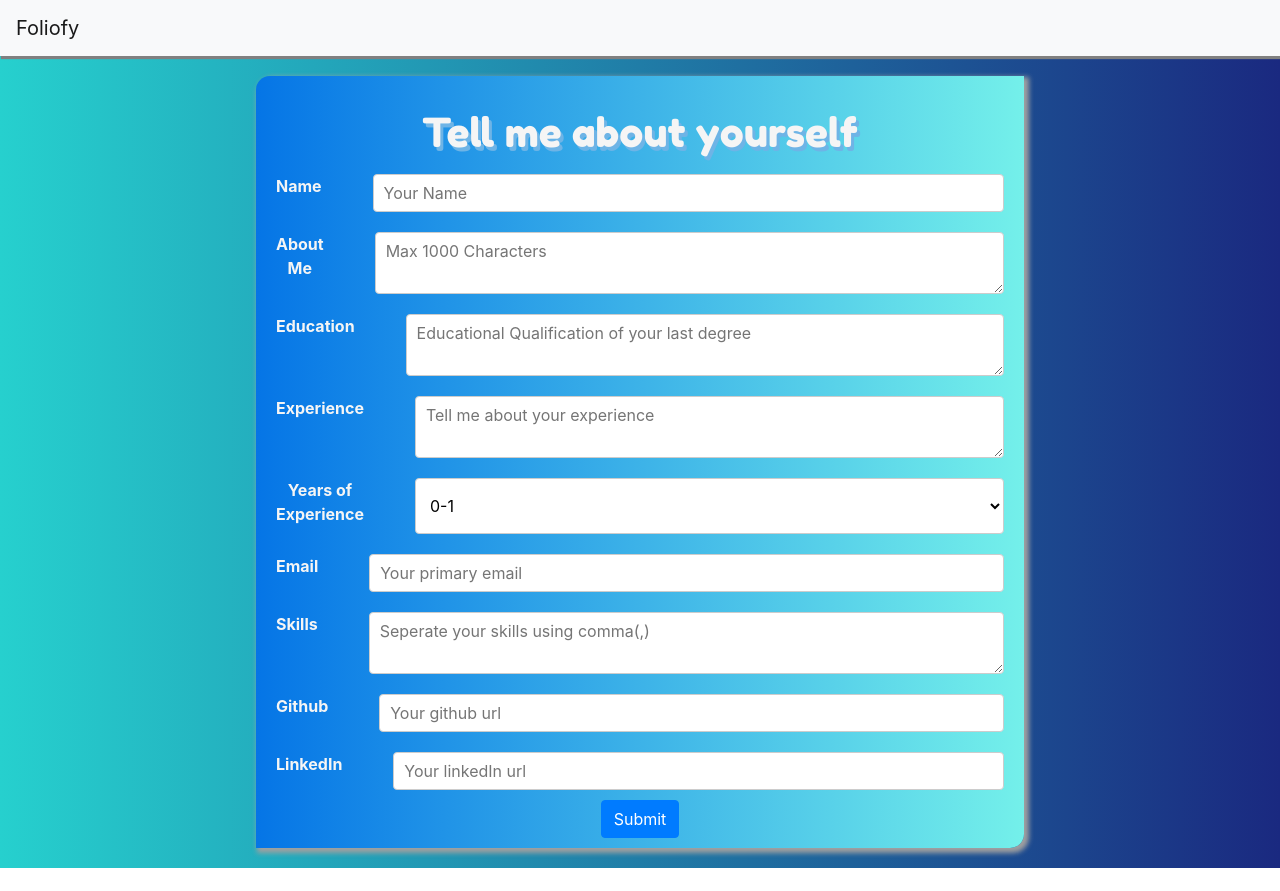
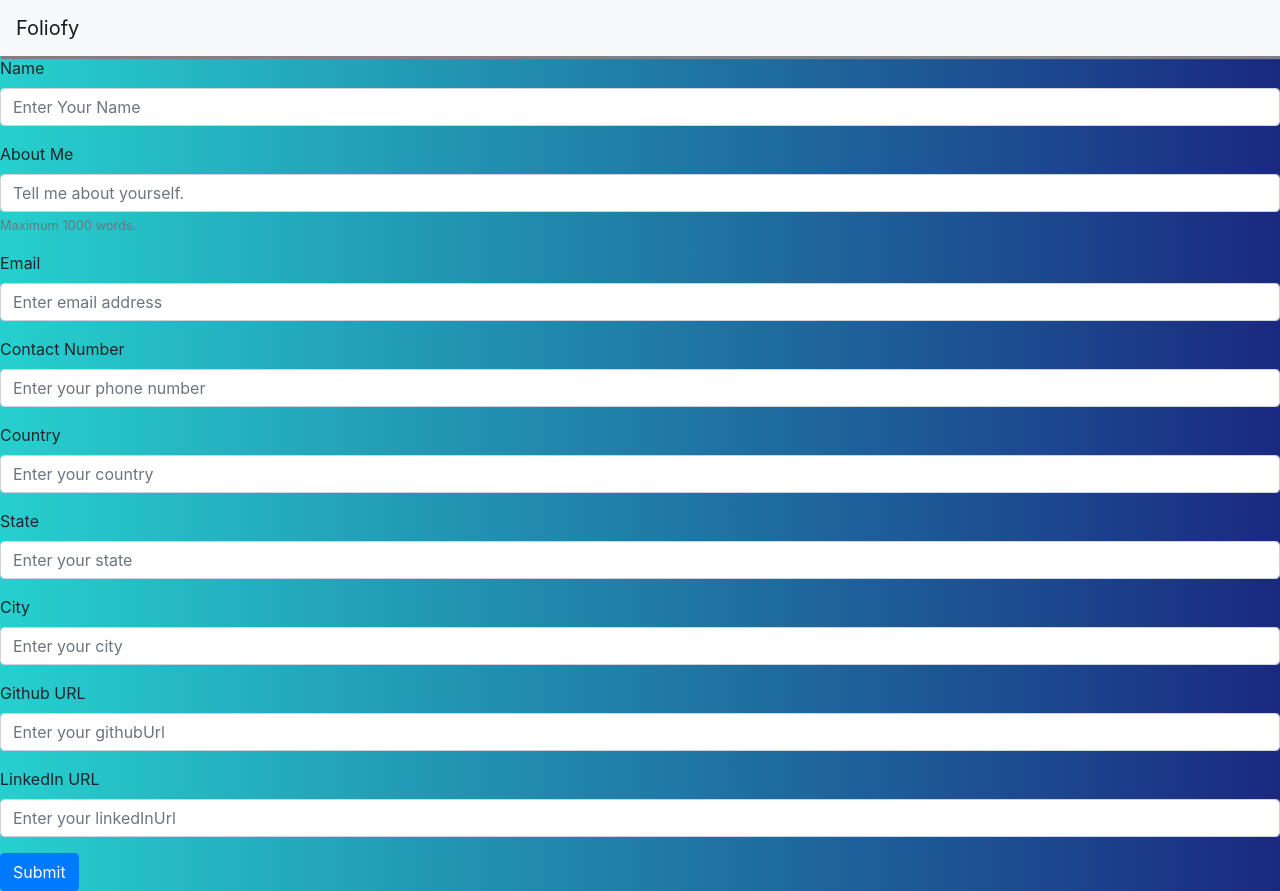
Before and after one commit to Foliofy/Foliofy, a React (Create React App) app: page / in a window 1280 px wide. Both pictures are taken after a click on the button "Let's Start!". Before the commit the page ends 868 px from the top, so only its background shows below. Built offline with nearby package versions, Linux system fonts and the light colour scheme.

Commit message:
Restructured Form using Formik

```diff
--- a/package.json
+++ b/package.json
@@ -7,6 +7,7 @@
     "@testing-library/react": "^9.4.1",
     "@testing-library/user-event": "^7.2.1",
     "bootstrap": "^4.4.1",
+    "formik": "^2.1.4",
     "react": "^16.13.0",
     "react-bootstrap": "^1.0.0-beta.17",
     "react-dom": "^16.13.0",
--- a/src/components/Form/Form.js
+++ b/src/components/Form/Form.js
@@ -1,164 +1,12 @@
 import React from "react";
 import "./Form.css";
-import Input from "../UI/Input/Input";
-import { Button } from "react-bootstrap";
-import Portfolio from "../Portfolio/Portfolio";
-class FormComponent extends React.Component {
-  constructor(props) {
-    super(props);
-    this.state = {
-      detailForm: {
-        name: {
-          elementType: "input",
-          elementConfig: {
-            placeholder: "Your Name",
-            type: "text",
-            label: "Name"
-          },
-          value: ""
-        },
-        aboutMe: {
-          elementType: "textarea",
-          elementConfig: {
-            placeholder: "Max 1000 Characters",
-            type: "text",
-            label: "About Me"
-          },
-          value: ""
-        },
-        education: {
-          elementType: "textarea",
-          elementConfig: {
-            placeholder: "Educational Qualification of your last degree",
-            type: "text",
-            label: "Education"
-          },
-          value: ""
-        },
-        experience: {
-          elementType: "textarea",
-          elementConfig: {
-            placeholder: "Tell me about your experience",
-            type: "text",
-            label: "Experience"
-          },
-          value: ""
-        },
-        yearsOfExperience: {
-          elementType: "select",
-          elementConfig: {
-            options: [
-              { value: "0-1", displayValue: "0-1" },
-              { value: "1-2", displayValue: "1-2" },
-              { value: "More than 2", displayValue: ">2" }
-            ],
-            label: "Years of Experience"
-          },
-          value: ""
-        },
-        email: {
-          elementType: "input",
-          elementConfig: {
-            type: "email",
-            placeholder: "Your primary email",
-            label: "Email"
-          },
-          value: ""
-        },
-        skills: {
-          elementType: "textarea",
-          elementConfig: {
-            placeholder: "Seperate your skills using comma(,)",
-            type: "text",
-            label: "Skills"
-          },
-          value: ""
-        },
-        githubHandle: {
-          elementType: "input",
-          elementConfig: {
-            type: "text",
-            placeholder: "Your github url",
-            label: "Github"
-          },
-          value: ""
-        },
-        linkedInHandle: {
-          elementType: "input",
-          elementConfig: {
-            type: "text",
-            placeholder: "Your linkedIn url",
-            label: "LinkedIn"
-          },
-          value: ""
-        }
-      },
-      showPortfolio: false
-    };
-  }
+import Personal from "../Form/FormComponents/PersonalCompoenent/PersonalComponent";
+const form = () => {
+  return (
+    <React.Fragment>
+      <Personal />
+    </React.Fragment>
+  );
+};
 
-  submitHandler = event => {
-    event.preventDefault();
-    const formData = {};
-    for (let formElementIdentifier in this.state.detailForm) {
-      formData[formElementIdentifier] = this.state.detailForm[
-        formElementIdentifier
-      ].value;
-    }
-    // console.log(formData);
-    this.setState({
-      showPortfolio: !this.state.showPortfolio
-    });
-  };
-
-  inputChangedHandler = (event, inputIdentifier) => {
-    const updatedDetailForm = {
-      ...this.state.detailForm
-    };
-    const updatedFormElement = {
-      ...updatedDetailForm[inputIdentifier]
-    };
-    updatedFormElement.value = event.target.value;
-    updatedDetailForm[inputIdentifier] = updatedFormElement;
-    this.setState({ detailForm: updatedDetailForm });
-  };
-
-  render() {
-    const detailElementsArray = [];
-    for (let key in this.state.detailForm) {
-      detailElementsArray.push({
-        id: key,
-        config: this.state.detailForm[key]
-      });
-    }
-    let form = (
-      <form onSubmit={this.detailHandler}>
-        {detailElementsArray.map(detailElement => (
-          <Input
-            key={detailElement.id}
-            label={detailElement.config.elementConfig.label}
-            elementType={detailElement.config.elementType}
-            elementConfig={detailElement.config.elementConfig}
-            value={detailElement.config.value}
-            changed={event => this.inputChangedHandler(event, detailElement.id)}
-          />
-        ))}
-        <Button onClick={this.submitHandler}>Submit</Button>
-      </form>
-    );
-    let displayElement = (
-      <div>
-        <div className="FormData">
-          <h1 className="Title">Tell me about yourself</h1>
-          {form}
-        </div>
-      </div>
-    );
-    if (this.state.showPortfolio) {
-      displayElement = <Portfolio formData={this.state.detailForm}/>;
-    }
-    return <React.Fragment>{displayElement}</React.Fragment>;
-  }
-}
-
-export default FormComponent;
+export default form;
--- /dev/null
+++ b/src/components/Form/FormComponents/PersonalCompoenent/PersonalComponent.js
@@ -0,0 +1,131 @@
+import React from "react";
+import { useFormik } from "formik";
+import { Form, Button } from "react-bootstrap";
+const Personal = (props) => {
+  const formik = useFormik({
+    initialValues: {
+      fullName: "",
+      aboutMe: "",
+      email: "",
+      phoneNumber: "",
+      country: "",
+      state: "",
+      city: "",
+      githubUrl: "",
+      linkedinUrl: ""
+    },
+    onSubmit: values => {
+      alert(JSON.stringify(values, null, 2));
+    }
+  });
+  return (
+    <Form onSubmit={formik.handleSubmit}>
+      <Form.Group>
+        <Form.Label htmlFor="fullName">Name</Form.Label>
+        <Form.Control
+          placeholder="Enter Your Name"
+          id="fullName"
+          name="fullName"
+          type="text"
+          onChange={formik.handleChange}
+          value={formik.values.fullName}
+        />
+      </Form.Group>
+
+      <Form.Group>
+        <Form.Label htmlFor="aboutMe">About Me</Form.Label>
+        <Form.Control
+          placeholder="Tell me about yourself."
+          id="aboutMe"
+          name="aboutMe"
+          type="textarea"
+          onChange={formik.handleChange}
+          value={formik.values.aboutMe}
+        />
+        <Form.Text className="text-muted">Maximum 1000 words.</Form.Text>
+      </Form.Group>
+      <Form.Group>
+        <Form.Label htmlFor="email">Email</Form.Label>
+        <Form.Control
+          type="email"
+          placeholder="Enter email address"
+          id="email"
+          name="email"
+          onChange={formik.handleChange}
+          value={formik.values.email}
+        />
+      </Form.Group>
+      <Form.Group>
+        <Form.Label htmlFor="phoneNum">Contact Number</Form.Label>
+        <Form.Control
+          type="number"
+          placeholder="Enter your phone number"
+          id="phoneNum"
+          name="phoneNum"
+          onChange={formik.handleChange}
+          value={formik.values.phoneNumber}
+        />
+      </Form.Group>
+      <Form.Group>
+        <Form.Label htmlFor="country">Country</Form.Label>
+        <Form.Control
+          type="text"
+          placeholder="Enter your country"
+          id="country"
+          name="country"
+          onChange={formik.handleChange}
+          value={formik.values.country}
+        />
+      </Form.Group>
+      <Form.Group>
+        <Form.Label htmlFor="state">State</Form.Label>
+        <Form.Control
+          type="text"
+          placeholder="Enter your state"
+          id="state"
+          name="state"
+          onChange={formik.handleChange}
+          value={formik.values.state}
+        />
+      </Form.Group>
+      <Form.Group>
+        <Form.Label htmlFor="city">City</Form.Label>
+        <Form.Control
+          type="text"
+          placeholder="Enter your city"
+          id="city"
+          name="city"
+          onChange={formik.handleChange}
+          value={formik.values.city}
+        />
+      </Form.Group>
+      <Form.Group>
+        <Form.Label htmlFor="githubUrl">Github URL</Form.Label>
+        <Form.Control
+          type="text"
+          placeholder="Enter your githubUrl"
+          id="githubUrl"
+          name="githubUrl"
+          onChange={formik.handleChange}
+          value={formik.values.githubUrl}
+        />
+      </Form.Group>
+      <Form.Group>
+        <Form.Label htmlFor="linkedinUrl">LinkedIn URL</Form.Label>
+        <Form.Control
+          type="text"
+          placeholder="Enter your linkedInUrl"
+          id="linkedinUrl"
+          name="linkedinUrl"
+          onChange={formik.handleChange}
+          value={formik.values.linkedinUrl}
+        />
+      </Form.Group>
+      <Button type="submit">
+        Submit
+      </Button>
+    </Form>
+  );
+};
+
+export default Personal;
```
Also changed, not shown: src/components/Form/FormComponents/PersonalCompoenent/PersonalComponent.css (added), 1 other file (tests, documents, lock files or other folders).
